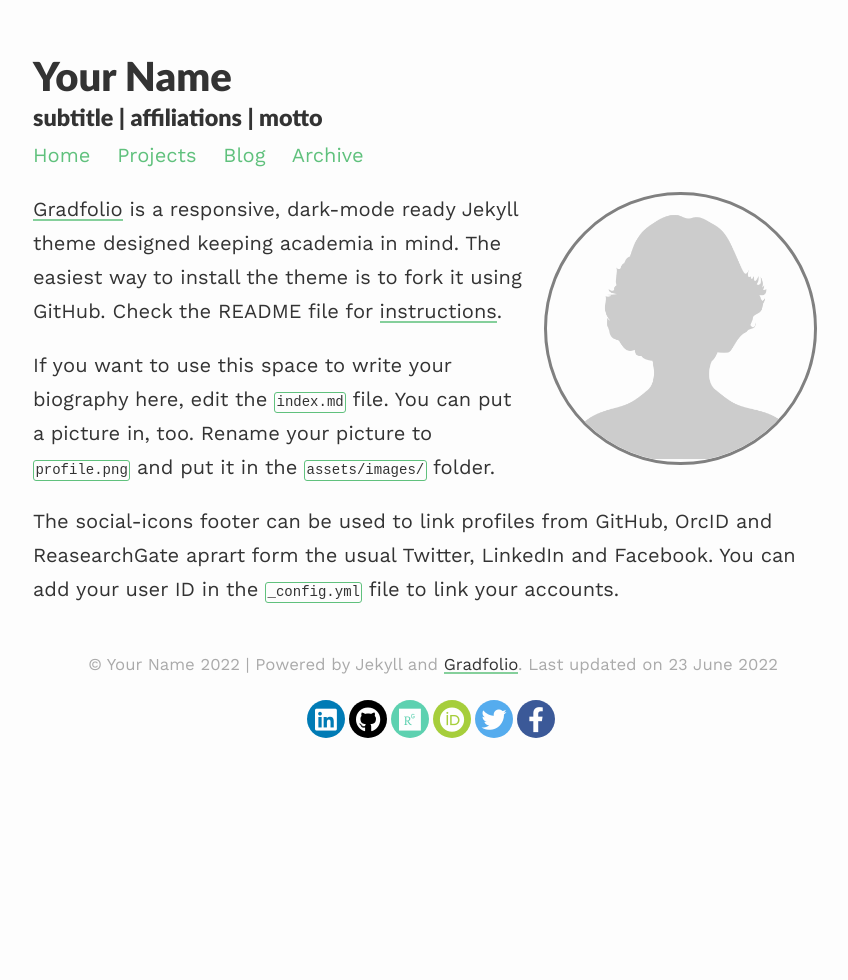
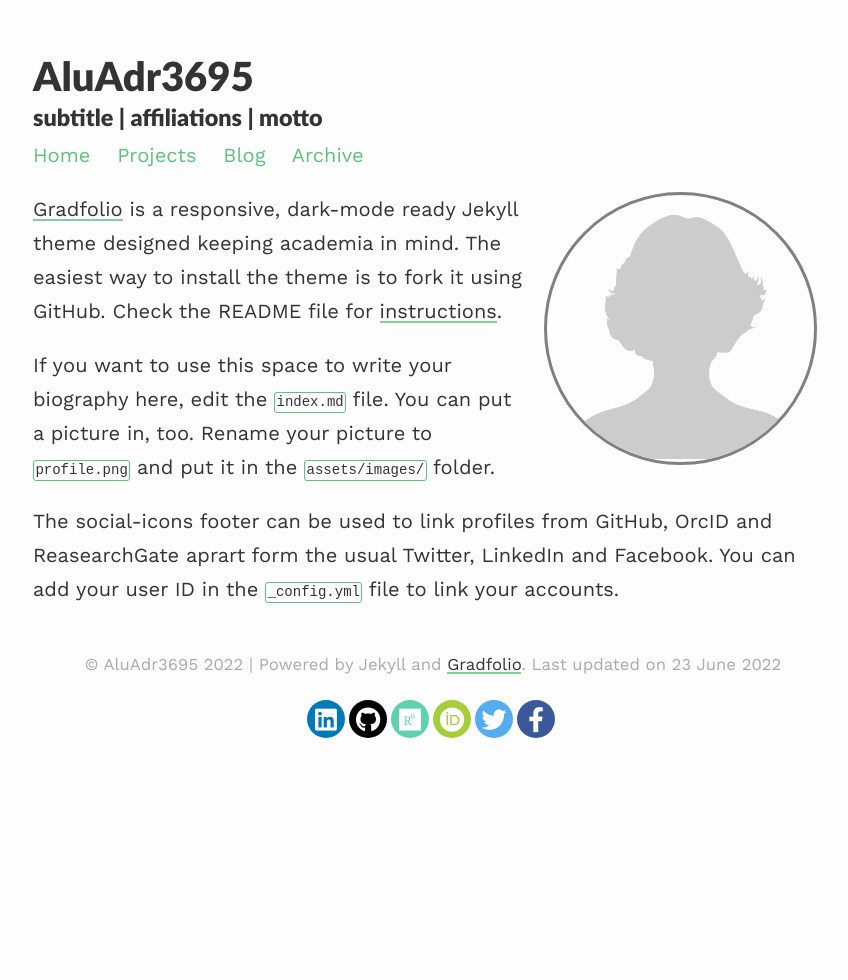
Before and after one commit to aluadr3695/aluadr3695.github.io, a Jekyll site: the page built from index.md, in a window 1280 px wide. Shown: the whole page, without its empty margins (207-1055 px from the left). Built offline with Jekyll 4.4.1, drawn with Linux system fonts in a browser that asks for light colours; nearby versions of some CDN libraries.

Commit message:
mod conf yml

```diff
--- a/_config.yml
+++ b/_config.yml
@@ -1,10 +1,10 @@
 ### your site title here
 
-title: Your Name
+title: AluAdr3695
 description: subtitle | affiliations | motto
 
 ##baseurl: /gradfolio #name of GitHub repository
-baseurl: /cv #name of GitHub repository
+baseurl: /aluadr3695.github.io #name of GitHub repository
 url: "" #custom url to be used instead of GitHub repository
 email: #
 
```
